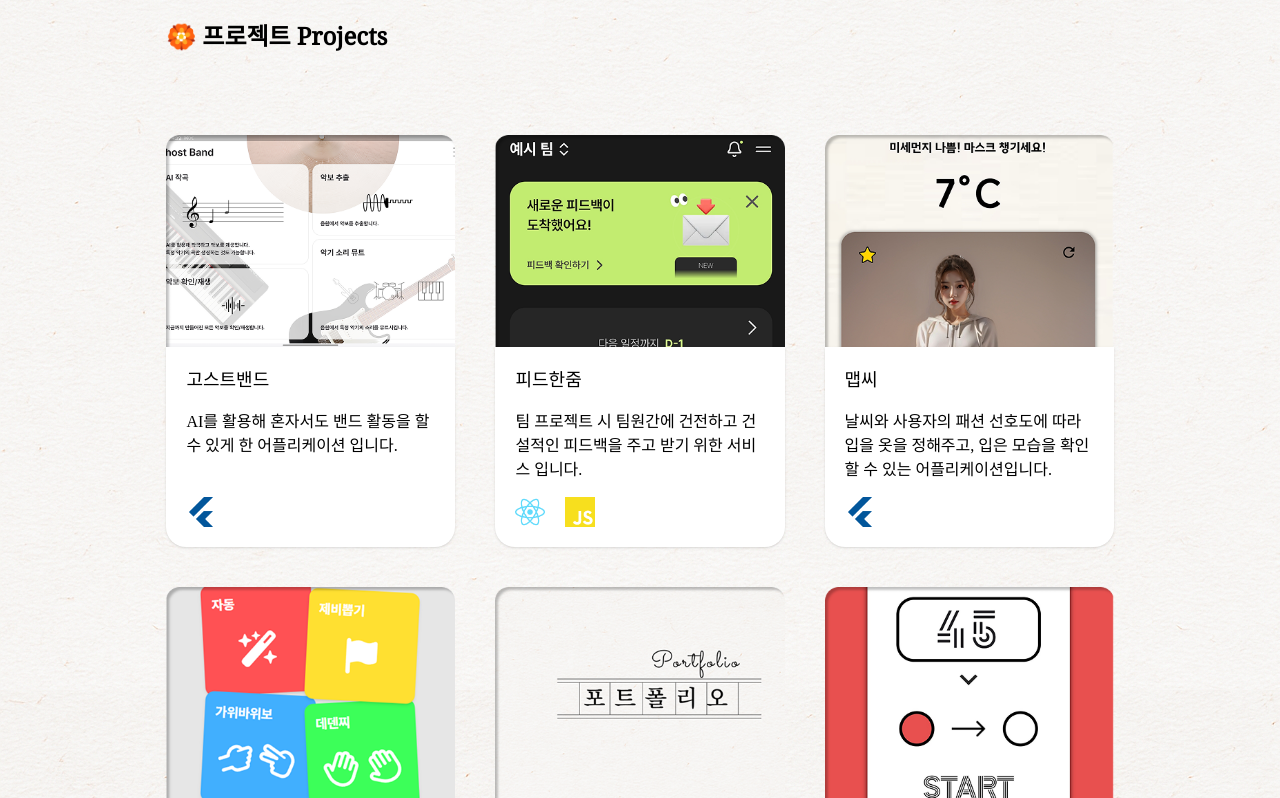
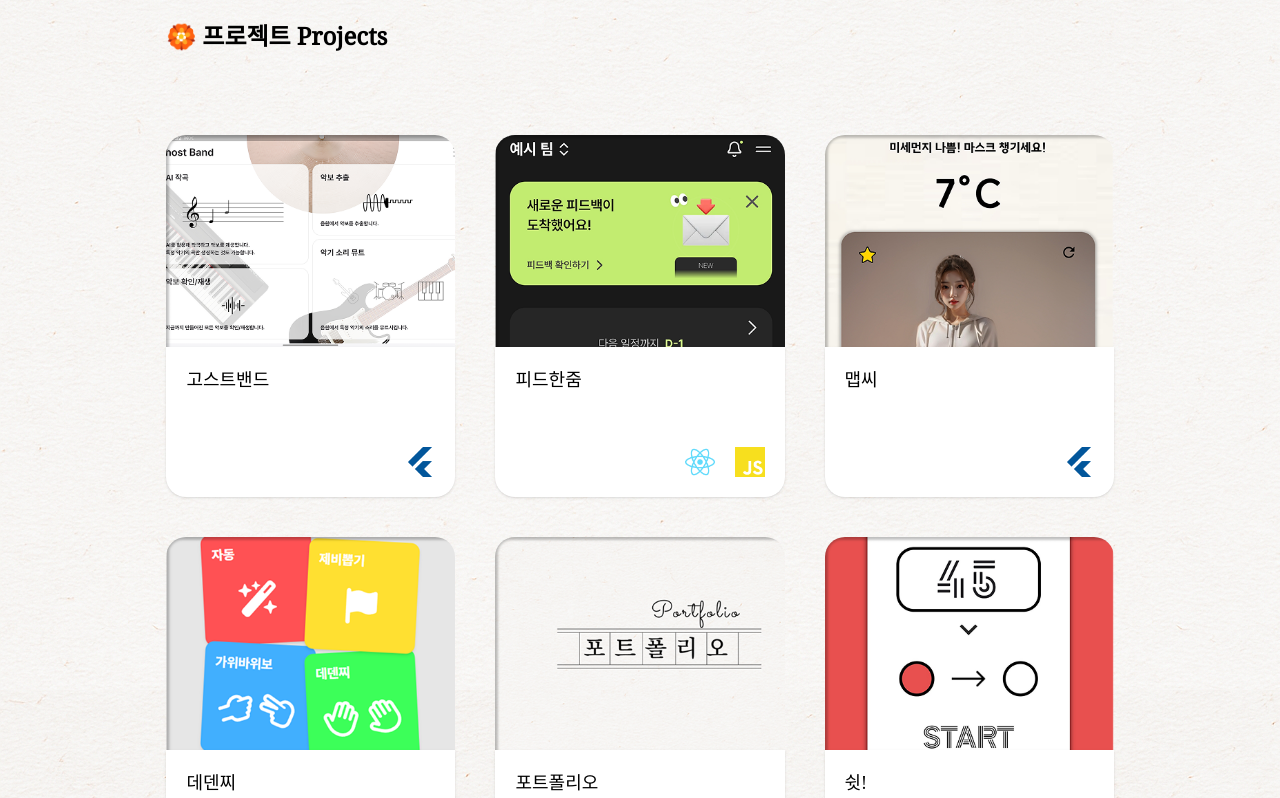
Before and after one commit to lsj1137/portfolio, a Next.js app: page / in a window 1280 px wide. Shown: the part 2382-3180 px from the top of the page. Built offline with nearby package versions, Linux system fonts and the light colour scheme; a web font is replaced by a local one.

Commit message:
[Feat, Fix] 프로젝트 카드 상세 내용을 호버했을때 나타나도록 수정

```diff
--- a/src/components/ProjectCard.tsx
+++ b/src/components/ProjectCard.tsx
@@ -1,4 +1,5 @@
 import Image from "next/image";
+import { useState } from "react";
 
 export default function ProjectCard({
   photo,
@@ -15,20 +16,27 @@ export default function ProjectCard({
   url: string;
   skills: string[];
 }) {
+  const [hovering, setHovering] = useState(false);
+
   return (
     <div
-      className="flex flex-col cursor-pointer"
+      className=" relative flex flex-col cursor-pointer transition-all ease-in-out duration-200"
       onClick={() => window.open(url, "_blank")}
+      onMouseEnter={() => setHovering(true)}
+      onMouseLeave={() => setHovering(false)}
     >
-      <Image src={photo} alt="" width={400} height={150} />
-      <div className="flex flex-col bg-white rounded-b-[20px] h-[200px] shadow p-5">
-        <p lang="ko" className="text-[18px] mb-4">
+      <Image
+        src={photo}
+        alt=""
+        width={400}
+        height={150}
+        className="rounded-t-[20px]"
+      />
+      <div className="flex flex-col bg-white rounded-b-[20px] h-[150px] shadow p-5">
+        <p lang="ko" className="flex-1 text-[18px] mb-4">
           {title}
         </p>
-        <p lang="ko" className="text-[16px] flex-1">
-          {content}
-        </p>
-        <div className="flex gap-5">
+        <div className="flex gap-5 justify-end">
           {skills.map((skill, i) => (
             <Image
               key={i}
@@ -40,6 +48,18 @@ export default function ProjectCard({
           ))}
         </div>
       </div>
+      <div
+        className={` absolute flex flex-col gap-10 px-5 justify-center items-center h-full w-full text-center rounded-[20px] bg-white/90 transition-all ease-in-out duration-200 ${
+          hovering ? "opacity-100" : " opacity-0"
+        }`}
+      >
+        <p lang="ko" className="text-[16px]">
+          {content}
+        </p>
+        <p lang="ko" className="decoration-1 decoration-black">
+          자세히 보기 🔗
+        </p>
+      </div>
     </div>
   );
 }
```
